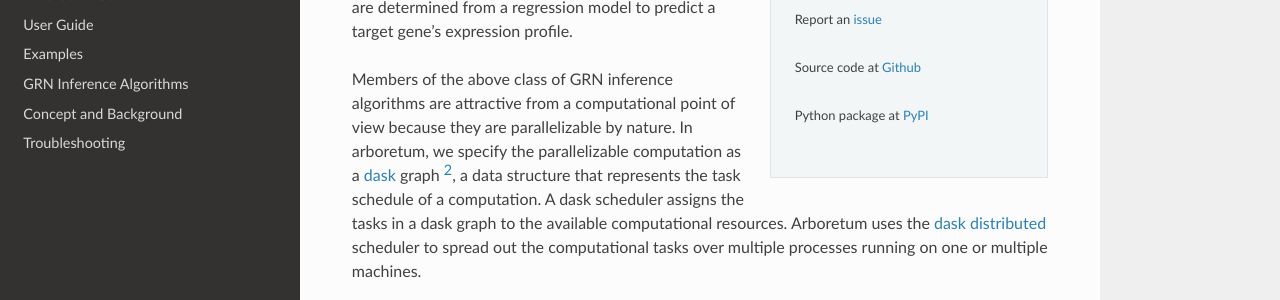
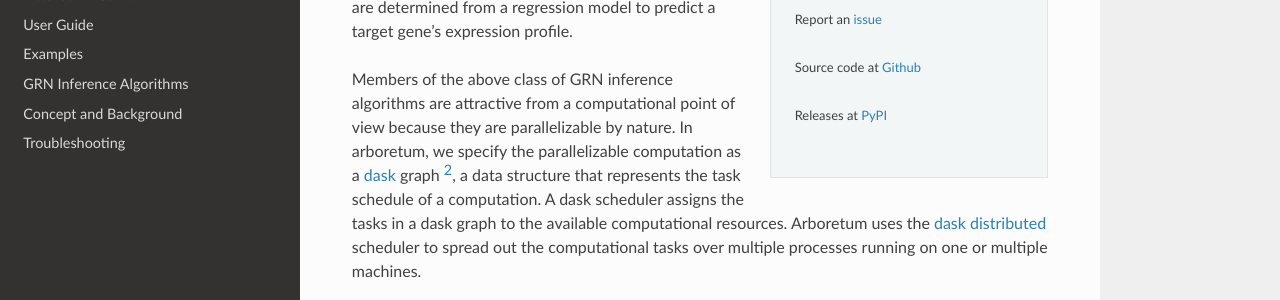
Before and after one commit to aertslab/arboreto, a Sphinx documentation site: the page built from docs/index.rst, in a window 1280 px wide and 900 px high, scrolled down 490 px. Shown: the part 150-450 px from the top of the window. Built offline with Sphinx 7.4.7 and the Read the Docs theme 2.0.0, drawn with Linux system fonts in a browser that asks for light colours.

Commit message:
aesthetics

```diff
--- a/docs/index.rst
+++ b/docs/index.rst
@@ -48,7 +48,7 @@ in high-throughput gene profiling technology.
     * Browse examples_
     * Report an issue_
     * Source code at Github_
-    * Python package at PyPI_
+    * Releases at PyPI_
 
 The *arboretum* software library addresses this issue by providing a computational strategy that allows executing the class of GRN inference algorithms
 exemplified by GENIE3_ [1]_ on hardware ranging from a single computer to a multi-node compute cluster. This class of GRN inference algorithms is defined by
```
